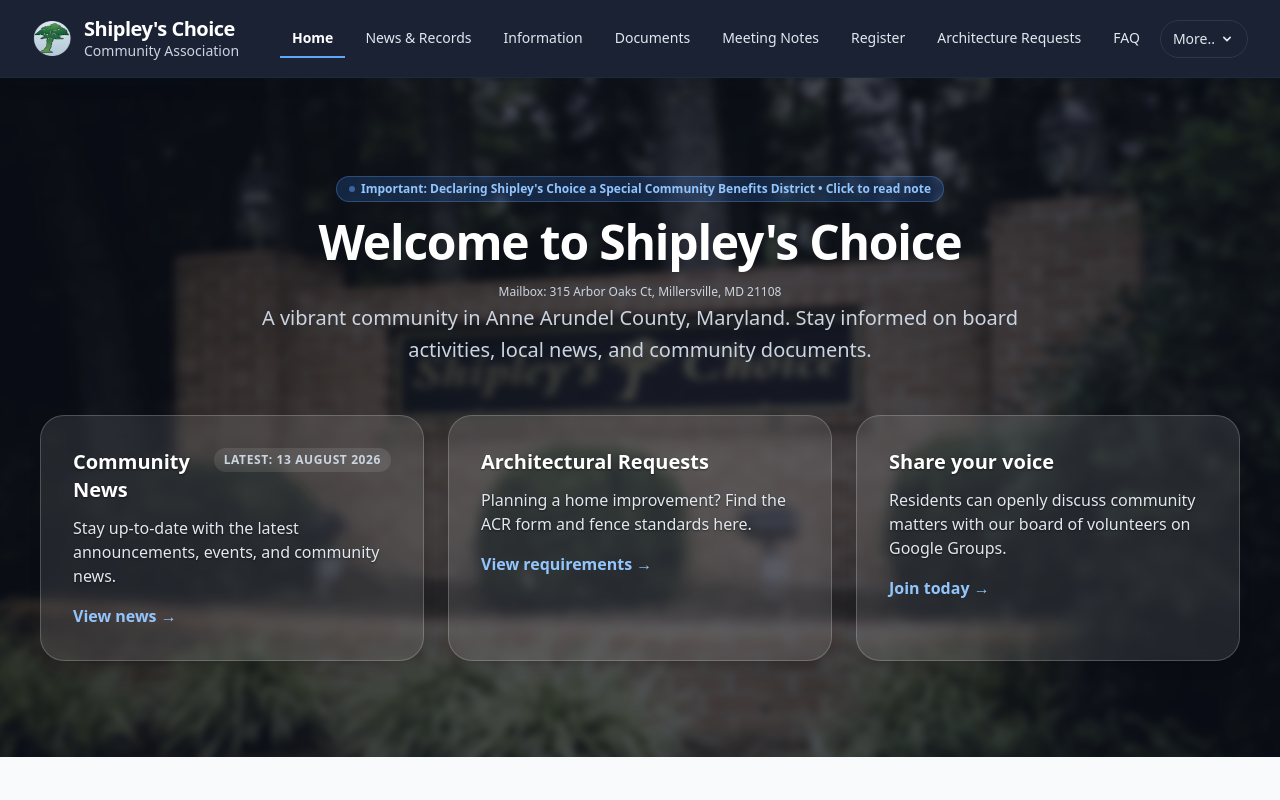
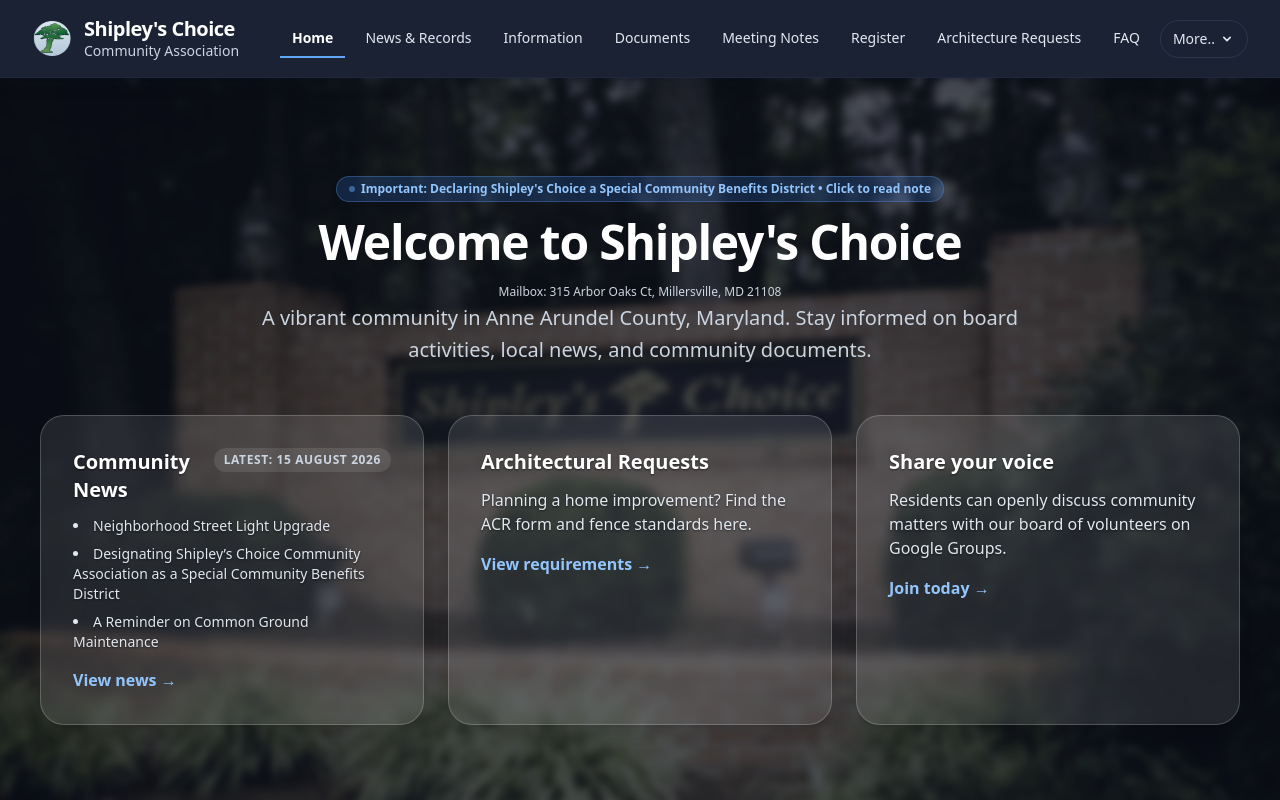
Before and after one commit to tschulmeister/scca-website, a SvelteKit app: page / in a window 1280 px wide. Shown: the top 800 px of the page. Built offline with nearby package versions, Linux system fonts and the light colour scheme.

Commit message:
added streetlight item to news items

```diff
--- a/src/data/newsItems.json
+++ b/src/data/newsItems.json
@@ -1,4 +1,14 @@
 [
+  {
+    "id": "street-light-upgrade-2027",
+    "title": "Neighborhood Street Light Upgrade",
+    "date": "15 August 2026",
+    "tags": [
+      "Community Improvement",
+      "Safety"
+    ],
+    "content": "<p>The Board of Directors contacted the County's Traffic Engineering Division to request replacement of the original street lights in our neighborhood which are 45 years old and in poor condition. The senior engineer in charge of the County's street lights responded immediately and agreed to replace them. The lights in the SCHOA part of Shipley's were already replaced and our new lights will be like those. The new light fixtures and poles will improve the appearance of the neighborhood.  The fixtures are brighter LED lights which will improve safety.</p><p><img src=\"/data/revolving/streetlights_upgrade.png\" alt=\"New street light model\" class=\"rounded-2xl border border-slate-200 shadow-sm my-4\" /></p><p>We are hopeful the street light replacement project will begin in the Spring of 2027.  The senior engineer explained the funding for this project comes from two different sources and, consequently, the upgrade will take place in stages; the fixtures will be replaced first and then the poles.  Your Board of Directors is working hard to improve the neighborhood!</p>"
+  },
   {
     "id": "scbd-update-aug-2026",
     "title": "Designating Shipley’s Choice Community Association as a Special Community Benefits District",
@@ -24,14 +34,19 @@
     "id": "scbd-announcement-dec-2025",
     "title": "Designating Shipley’s Choice Community Association as a Special Community Benefits District",
     "date": "Dec 2025",
-    "tags": ["Official Notice", "Financials"],
+    "tags": [
+      "Official Notice",
+      "Financials"
+    ],
     "content": "<p class=\"font-semibold text-slate-800 bg-slate-50 border-l-4 border-blue-500 p-3 rounded-r-lg\">During our SCCA Board of Directors meeting on December 12, 2025, the Board voted to pursue designating SCCA as a Special Community Benefits District (SCBD).</p><p>Such a designation would result in Anne Arundel County collecting our annual dues through annual county tax collection. We are pursuing this action for one reason: <span class=\"font-bold\">only 70 percent of houses that are part of SCCA pay annual dues</span> and the community’s income doesn’t match our expenses. There are many homeowners’ associations designated as SCBDs in Anne Arundel County, including our neighbors in Chartwell.</p><p>Two-thirds of SCCA homeowners must sign a petition in order for our community to become a SCBD. Establishing a SCBD will likely be a lengthy process; we will be sure to share information regularly and provide an opportunity for members of the community to share their opinions about this initiative.</p>"
   },
   {
     "id": "street-safety-summer-2026",
     "title": "Street Safety",
     "date": "Summer 2026",
-    "tags": ["Community Safety"],
+    "tags": [
+      "Community Safety"
+    ],
     "content": "<p>Riding bikes and scooters can be a lot of fun, but it's also important to teach our children about the potential dangers, especially when riding at night. To help keep our community safe, we encourage all parents to talk to their kids about bike and scooter safety. Here are some important safety tips to share:</p><ul class=\"list-disc list-inside\"><li>Always wear a helmet.</li><li>Ride defensively and be aware of your surroundings.</li><li>Use bike paths and sidewalks when available.</li><li>Avoid riding at night.</li></ul><p>The intersection of Governor Stone and Benfield can be especially perilous, as well as the intersection of Severncrest and W Benfield. It is vitally important for children to learn their safety basics and for drivers to be vigilant.</p><p>For more information regarding children and e-scooters, please visit <a href=\"https://www.healthychildren.org/English/safety-prevention/on-the-go/Pages/E-Scooters.aspx\" class=\"app-link\">HealthyChildren.org</a> and watch this short video from MarylandEMS.</p><div class=\"mt-4\"><iframe class=\"responsive-video\" src=\"https://www.youtube.com/embed/Pj82m4gIRbw?si=lGGHeTlsvg_GV24K\" title=\"YouTube video player\" frameborder=\"0\" allow=\"accelerometer; autoplay; clipboard-write; encrypted-media; gyroscope; picture-in-picture; web-share\" referrerpolicy=\"strict-origin-when-cross-origin\" allowfullscreen></iframe></div>"
   }
 ]
--- a/src/routes/+page.svelte
+++ b/src/routes/+page.svelte
@@ -1,5 +1,7 @@
 <script>
   import newsItems from "$data/newsItems.json";
+
+  // The `newsItems` are now imported directly.
 
   let showMessage = false;
 
@@ -15,7 +17,8 @@
     };
   }
 
-  const latestNews = newsItems[0];
+  $: latestNews = newsItems?.[0];
+  $: latestThreeNews = newsItems?.slice(0, 3) ?? [];
 </script>
 
 <svelte:head>
@@ -79,16 +82,21 @@
         >
           Community News
         </h3>
-        <div
-          class="text-xs font-semibold uppercase tracking-wider text-slate-300 bg-white/10 px-2.5 py-1 rounded-full whitespace-nowrap sm:shrink-0"
-        >
-          Latest: {latestNews.date}
-        </div>
+        {#if latestNews}
+          <div
+            class="text-xs font-semibold uppercase tracking-wider text-slate-300 bg-white/10 px-2.5 py-1 rounded-full whitespace-nowrap sm:shrink-0"
+          >
+            Latest: {latestNews.date}
+          </div>
+        {/if}
       </div>
-      <p class="text-slate-200 mb-4 [text-shadow:0_1px_2px_rgb(0_0_0_/_0.5)]">
-        Stay up-to-date with the latest announcements, events, and community
-        news.
-      </p>
+      <ul
+        class="list-disc list-inside space-y-2 text-slate-200 mb-4 text-sm [text-shadow:0_1px_2px_rgb(0_0_0_/_0.5)]"
+      >
+        {#each latestThreeNews as item}
+          <li>{item.title}</li>
+        {/each}
+      </ul>
       <a
         href="/news-records"
         class="inline-flex items-center gap-2 font-semibold text-blue-300 hover:text-blue-200"
--- a/src/routes/news-records/+page.svelte
+++ b/src/routes/news-records/+page.svelte
@@ -1,6 +1,8 @@
 <script>
   import { onMount, onDestroy } from "svelte";
   import newsItems from "$data/newsItems.json";
+
+  // The `newsItems` are now imported directly.
 
   let activeId = "";
   let observer;
```
Also changed, not shown: src/routes/newsItems.json (deleted, +0 -37 lines), static/data/revolving/streetlights_upgrade.png (added).
